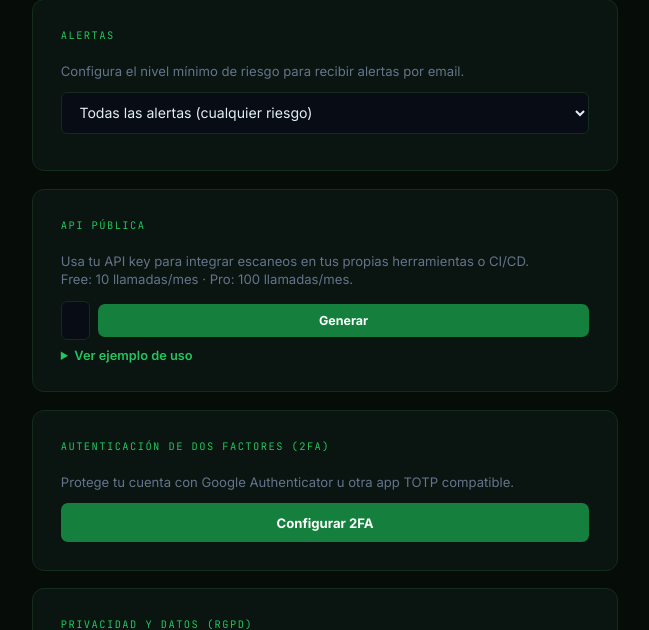
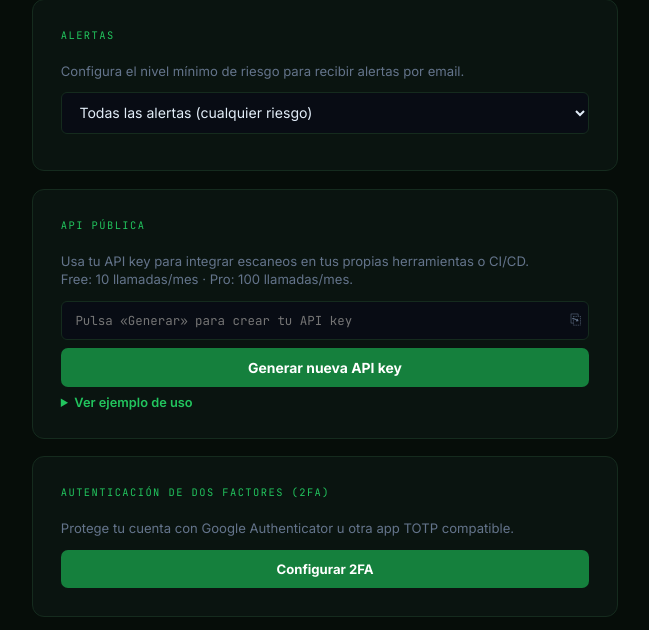
Before and after one commit to Lucassesma/ReconBase, a Flask app: page /perfil in a window 1280 px wide. Shown: the part 1950-2580 px from the top of the page, without its empty margins (315-964 px from the left). Run offline with Flask 3, Linux system fonts and the light colour scheme; the visitor is signed in with stand-in values (Sample User, id 1); data that the repository does not hold is empty; some libraries are stand-ins or nearby versions.

Commit message:
fix: color letra en selects de Comparar + layout API key en perfil
- Selects de comparar: background #0D1117, color #E2E8F0 explícito en select y options,
  chevron SVG custom, appearance:none para consistencia cross-browser
- Options generadas por JS también reciben style background/color para dropdown nativo
- API key card: input full-width con box-sizing:border-box, botón copiar inline,
  botón Generar full-width debajo (evita colapso en flex)

Co-Authored-By: Claude Sonnet 4.6 <noreply@anthropic.com>

```diff
--- a/templates/perfil.html
+++ b/templates/perfil.html
@@ -265,9 +265,14 @@ nav{display:flex;align-items:center;justify-content:space-between;padding:1.1rem
       Usa tu API key para integrar escaneos en tus propias herramientas o CI/CD.
       <br>Free: 10 llamadas/mes · Pro: 100 llamadas/mes.
     </div>
-    <div style="display:flex;gap:.5rem;align-items:center;margin-bottom:.5rem">
-      <input class="form-input" type="text" id="api-key-display" readonly placeholder="Sin API key" style="flex:1;font-family:'JetBrains Mono',monospace;font-size:.78rem;margin-bottom:0">
-      <button class="btn btn-green" onclick="generarApiKey()" style="white-space:nowrap;padding:.55rem .8rem;font-size:.78rem">Generar</button>
+    <div style="margin-bottom:.5rem">
+      <div style="position:relative;margin-bottom:.5rem">
+        <input type="text" id="api-key-display" readonly placeholder="Pulsa «Generar» para crear tu API key"
+          style="width:100%;box-sizing:border-box;background:#080C14;border:1px solid var(--border);border-radius:6px;color:#E2E8F0;font-family:'JetBrains Mono',monospace;font-size:.78rem;padding:.65rem 2.4rem .65rem .85rem;outline:none;transition:border-color .2s">
+        <button onclick="navigator.clipboard.writeText(document.getElementById('api-key-display').value).then(function(){rbToast('Copiado','green')})" title="Copiar"
+          style="position:absolute;right:.5rem;top:50%;transform:translateY(-50%);background:none;border:none;cursor:pointer;color:var(--muted);padding:0;font-size:.85rem">⎘</button>
+      </div>
+      <button class="btn btn-green" onclick="generarApiKey()">Generar nueva API key</button>
     </div>
     <details style="margin-top:.5rem">
       <summary style="cursor:pointer;color:var(--green);font-size:.8rem;font-weight:600">Ver ejemplo de uso</summary>
```
Also changed, not shown: static/js/scanner.js (+5 -4 lines), templates/landing.html (+2 -2 lines).
